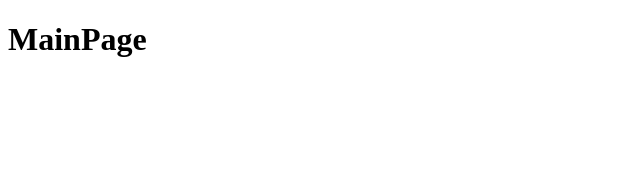
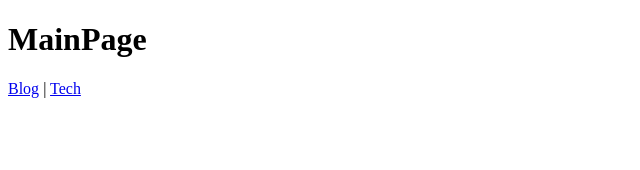
Before and after one commit to kidrauhl14/React_Study, a React (Create React App) app in the folder my-blog/: page / in a window 1280 px wide. Shown: the top 170 px of the page, without its empty margins (0-640 px from the left). Built offline with nearby package versions, Linux system fonts and the light colour scheme.

Commit message:
<Link>컴포넌트 추가하기

```diff
--- a/my-blog/src/components/MainPage.js
+++ b/my-blog/src/components/MainPage.js
@@ -4,8 +4,32 @@ import { Link } from 'react-router-dom';
 function MainPage() {
   return (
     <div>
-        <h1>MainPage</h1>
+      <h1>MainPage</h1>
+      {/* 주의사항: <Link>와 <link>는 완전히 다른 역할을 하는 태그!
+      : <Link>는 React Router 라이브러리에서 라우팅을 처리하는 데 사용되는 컴포넌트이고,
+      <link>는 HTML 문서에서 메타데이터와 외부 리소스를 가져오는 데 사용되는 태그입니다.
 
+      <Link>
+      :React Router 라이브러리(react-router-dom)에서 제공하는 컴포넌트로, 라우팅 링크를 만들어주는 역할을 합니다.
+      <Link> 컴포넌트는 클릭 시 브라우저의 history API를 사용하여
+      페이지를 다시 로드하지 않고도 라우팅을 처리합니다.
+      예를 들어, <Link to="/about">About</Link>와 같이 사용하여 "/about" 경로로 이동하는 라우팅 링크를 만들 수 있습니다.
+
+      <link>
+      :HTML 문서의 <head> 섹션에서 사용되는 메타데이터를 정의하는 태그입니다.
+      주로 외부 리소스를 가져오거나 스타일시트를 연결할 때 사용됩니다.
+      예를 들어, <link rel="stylesheet" href="styles.css">와 같이 사용하여
+      "styles.css"라는 외부 스타일시트를 가져올 수 있습니다. */}
+
+
+      {/* <Link> 태그를 사용했을 때 */}
+        <Link to="/blog">Blog</Link> | <Link to="/tech">Tech</Link>
+
+      {/* <a> 태그를 사용했을 때: 새로운 html을 불러온다. 기본적으로 페이지를 이동하고,
+      새로운 페이지를 불러올 때 깜빡인다.
+      (Blog를 클릭했을 때 v.s. Tech를 클릭했을 때) 비교해봐!
+       => SPA(single page application)의 장점이 사라진다. */}
+      {/* <Link to="/blog">Blog</Link> | <a href="/tech">Tech</a> */}
     </div>
   );
 }
```
